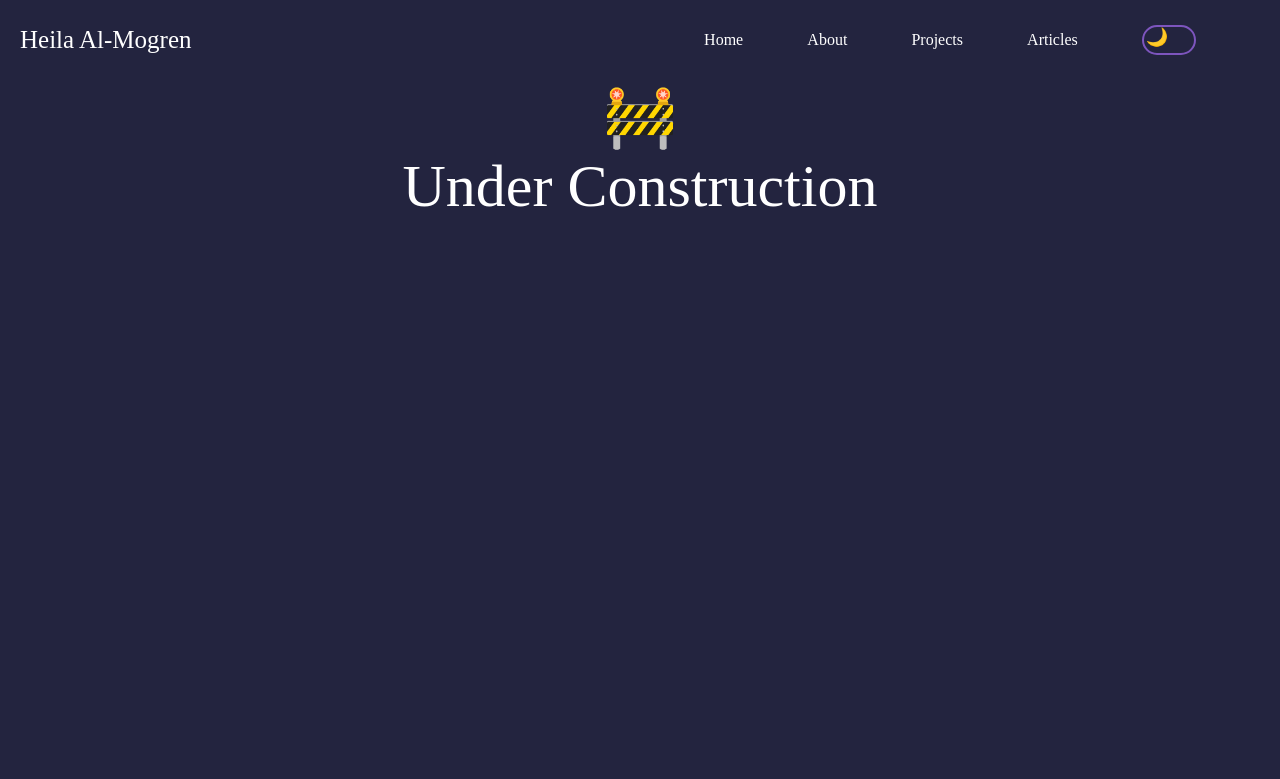
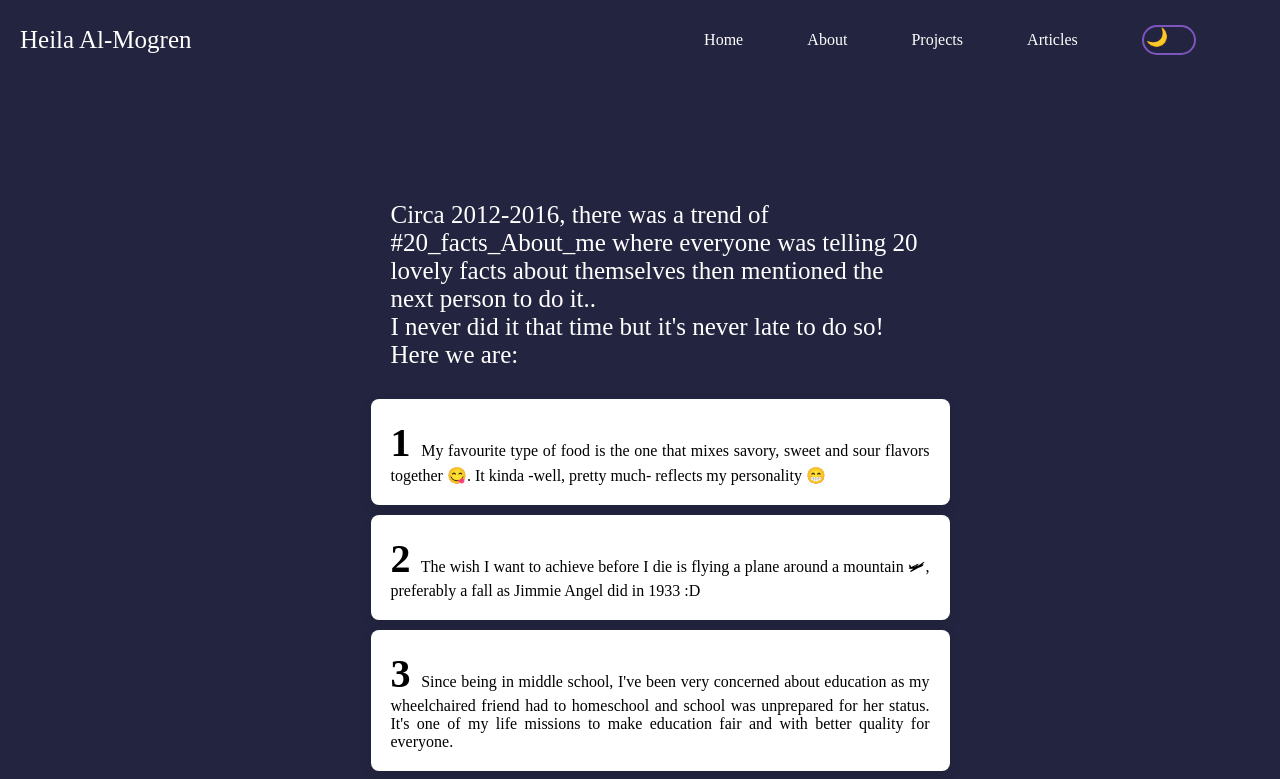
Before and after one commit to Heila-Almogren/personal_website, an Angular app: page /about in a window 1280 px wide. Shown: the top 779 px of the page. Built offline with nearby package versions, Linux system fonts and the light colour scheme.

Commit message:
added projects + about

```diff
--- a/src/app/about-page/about-page.component.css
+++ b/src/app/about-page/about-page.component.css
@@ -0,0 +1,39 @@
+ol {
+  counter-reset: counter;
+}
+
+ol li {
+  counter-increment: counter;
+  background-color: white;
+  box-shadow: rgba(0, 0, 0, 0.1) 0 4px 12px;
+  margin: 10px;
+  border-radius: 8px;
+  padding: 20px;
+  list-style: none;
+  text-align: justify;
+  text-justify: inter-word;
+  transition: transform 2s;
+
+}
+
+ol li::before {
+  content: counter(counter) " ";
+  font-weight: bolder;
+  font-size: 40px;
+}
+
+ol li:hover {
+  transform: scale(1.5);
+}
+
+.img {
+  width: 100%;
+  text-align: center;
+}
+.intro {
+  margin: 10px;
+  margin-top: 100px;
+color: var(--text-mono-color);
+  padding: 20px;
+  font-size: 25px;
+}
--- a/src/app/about-page/about-page.component.html
+++ b/src/app/about-page/about-page.component.html
@@ -1 +1,59 @@
-<app-under-construction></app-under-construction>
+
+<div class="twenty_facts" style="margin: auto; width: 50%; min-width: 400px;">
+
+  <ol>
+    <div class="intro">
+      Circa 2012-2016, there was a trend of #20_facts_About_me where everyone was telling 20 lovely facts about themselves then mentioned the next person to do it..<br>
+       I never did it that time but it's never late to do so! Here we are:
+    </div>
+    <li>My favourite type of food is the one that mixes savory, sweet and sour flavors together 😋. It kinda -well,
+      pretty much-
+      reflects my personality 😁
+    </li>
+    <li>The wish I want to achieve before I die is flying a plane around a mountain 🛩, preferably a fall as Jimmie
+      Angel
+      did in 1933 :D
+    </li>
+    <li>Since being in middle school, I've been very concerned about education as my wheelchaired friend had to
+      homeschool
+      and school was unprepared for her status. It's one of my life missions to make education fair and with better
+      quality for everyone.
+    </li>
+    <li>My favourite novel genre is Dystopia 🦉. In general, I enjoy the symbolization and philosophy behind the story
+      more
+      than anything else in the novel 🔥
+    </li>
+    <li> I rarely rarely watch movies. Not being able to imagine the story by myself makes the idea of watching a
+      movie super boring to me 🌚.
+
+    </li>
+    <li>My favourite author is Alija Izetbegovic (MHRIP). I
+      respect him so much and really wish if I could've met him before he died 😞 <br>
+      <br>
+      <div class="img">
+        <img style="width: 70%;" src="https://pbs.twimg.com/media/DfR8eE9WAAE7Iag?format=jpg&name=medium" alt="">
+      </div>
+    </li>
+    <li>My brain cells horribly enjoy analysis and getting lost in chasing how things happen and I really love making up
+      crazy ways to solve problems. I'm a typical
+      <a href="https://www.16personalities.com/intp-personality" target="_blank">INTP</a>.
+    </li>
+    <li>To be continued..
+    </li>
+    <li></li>
+    <li></li>
+    <li></li>
+    <li></li>
+    <li></li>
+    <li></li>
+    <li></li>
+    <li></li>
+    <li></li>
+    <li></li>
+    <li></li>
+    <li></li>
+
+  </ol>
+
+
+</div>
--- a/src/app/main-bar/main-bar.component.html
+++ b/src/app/main-bar/main-bar.component.html
@@ -5,7 +5,7 @@
     <div class="menuItem" routerLink="/">Home</div>
     <div class="menuItem" routerLink="/about">About</div>
     <div class="menuItem" routerLink="/projects">Projects</div>
-    <div class="menuItem">Articles</div>
+    <div class="menuItem"><a href="https://heilaalmogren.wixsite.com/noncoders">Articles</a></div>
 
 
 
--- a/src/app/mobile-menu/mobile-menu.component.html
+++ b/src/app/mobile-menu/mobile-menu.component.html
@@ -10,7 +10,7 @@
     <div class="menuItem" routerLink="/">Home</div>
     <div class="menuItem" routerLink="/about">About</div>
     <div class="menuItem" routerLink="/projects">Projects</div>
-    <div class="menuItem">Articles</div>
+    <div class="menuItem"><a href="https://heilaalmogren.wixsite.com/noncoders">Articles</a></div>
 
 
 
--- a/src/app/projects-page/projects-page.component.css
+++ b/src/app/projects-page/projects-page.component.css
@@ -0,0 +1,16 @@
+.portfolioTitle {
+  width: 90%;
+  margin: auto;
+  margin-top: 100px;
+  display: flex;
+  position: relative;
+}
+
+.portfolioTitle:after {
+  content: '';
+  width: 60px;
+  height: 4px;
+  background: var(--lightPurple);
+  position: absolute;
+  bottom: -10px;
+}
--- a/src/app/projects-page/projects-page.component.html
+++ b/src/app/projects-page/projects-page.component.html
@@ -1 +1,15 @@
-<app-under-construction></app-under-construction>
+<div style="position:relative; display: flex">
+  <div class="portfolioTitle" style="font-size: 20px; color: var(--text-mono-color)">
+    Projects Portfolio
+  </div>
+</div>
+
+
+<div class="portfolio" style="position: relative; width: 90%; height: 0; padding-top: 56.2500%;
+ padding-bottom: 48px; box-shadow: 0 2px 8px 0 rgba(63,69,81,0.16); margin: auto; margin-top: 1.6em; margin-bottom: 0.9em; overflow: hidden;
+ border-radius: 8px; will-change: transform;">
+
+  <iframe loading="lazy" style="position: absolute; width: 100%; height: 100%; top: 0; left: 0; border: none; padding: 0;margin: 0;"
+          src="https:&#x2F;&#x2F;www.canva.com&#x2F;design&#x2F;DAEcavooiP0&#x2F;view?embed" allowfullscreen="allowfullscreen" allow="fullscreen">
+  </iframe>
+</div>
--- a/src/styles.css
+++ b/src/styles.css
@@ -48,3 +48,8 @@ html {
 *:focus {
   outline: none;
 }
+
+a {
+  text-decoration: none !important;
+  color: inherit;
+}
```
